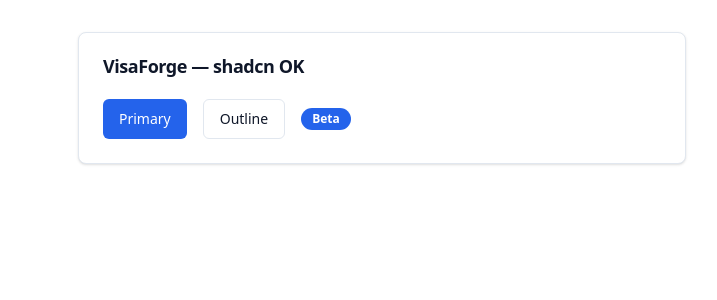
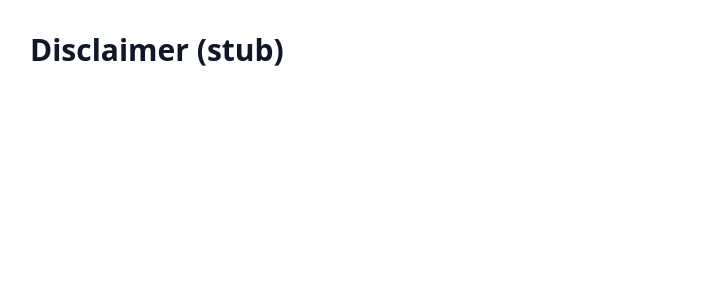
Before and after one commit to kostenk0/VG, a React (Vite) app in the folder apps/landing/: page /disclaimer in a window 1280 px wide. Shown: the top 300 px of the page, without its empty margins (258-975 px from the left). Built offline with nearby package versions, Linux system fonts and the light colour scheme; the HTML template or start-up script is replaced by a standard one.

Commit message:
feat(landing): add React Router with Home, Disclaimer, NotFound routes

```diff
--- a/apps/landing/package.json
+++ b/apps/landing/package.json
@@ -22,6 +22,7 @@
     "lucide-react": "^1.16.0",
     "react": "^18.3.1",
     "react-dom": "^18.3.1",
+    "react-router-dom": "^7.15.1",
     "tailwind-merge": "^3.6.0",
     "tailwindcss": "^4.3.0",
     "tailwindcss-animate": "^1.0.7"
--- a/apps/landing/src/App.tsx
+++ b/apps/landing/src/App.tsx
@@ -1,20 +1,18 @@
-import { Button } from '@/ui/button'
-import { Card, CardContent, CardHeader, CardTitle } from '@/ui/card'
-import { Badge } from '@/ui/badge'
+import { BrowserRouter, Route, Routes } from 'react-router-dom'
+import HomePage from '@/pages/Home'
+import DisclaimerPage from '@/pages/Disclaimer'
+import NotFoundPage from '@/pages/NotFound'
+
+const BASE_PATH = import.meta.env.BASE_URL.replace(/\/$/, '')
 
 export default function App() {
   return (
-    <main className="mx-auto max-w-2xl space-y-6 p-8">
-      <Card>
-        <CardHeader>
-          <CardTitle>VisaForge — shadcn OK</CardTitle>
-        </CardHeader>
-        <CardContent className="flex items-center gap-4">
-          <Button>Primary</Button>
-          <Button variant="outline">Outline</Button>
-          <Badge>Beta</Badge>
-        </CardContent>
-      </Card>
-    </main>
+    <BrowserRouter basename={BASE_PATH}>
+      <Routes>
+        <Route path="/" element={<HomePage />} />
+        <Route path="/disclaimer" element={<DisclaimerPage />} />
+        <Route path="*" element={<NotFoundPage />} />
+      </Routes>
+    </BrowserRouter>
   )
 }
--- /dev/null
+++ b/apps/landing/src/pages/Disclaimer.tsx
@@ -0,0 +1,7 @@
+export default function DisclaimerPage() {
+  return (
+    <main className="mx-auto max-w-3xl p-8">
+      <h1 className="text-3xl font-semibold">Disclaimer (stub)</h1>
+    </main>
+  )
+}
--- /dev/null
+++ b/apps/landing/src/pages/Home.tsx
@@ -0,0 +1,7 @@
+export default function HomePage() {
+  return (
+    <main className="mx-auto max-w-3xl p-8">
+      <h1 className="text-3xl font-semibold">Home (stub)</h1>
+    </main>
+  )
+}
--- /dev/null
+++ b/apps/landing/src/pages/NotFound.tsx
@@ -0,0 +1,15 @@
+import { Link } from 'react-router-dom'
+import { Button } from '@/ui/button'
+
+export default function NotFoundPage() {
+  return (
+    <main className="mx-auto flex min-h-screen max-w-3xl flex-col items-center justify-center p-8 text-center">
+      <p className="text-muted-foreground text-sm font-semibold">404</p>
+      <h1 className="mt-2 text-3xl font-semibold">Page not found</h1>
+      <p className="text-muted-foreground mt-2">The page you’re looking for doesn’t exist.</p>
+      <Button asChild className="mt-6">
+        <Link to="/">Back to home</Link>
+      </Button>
+    </main>
+  )
+}
```
Also changed, not shown: 1 other file (tests, documents, lock files or other folders).
